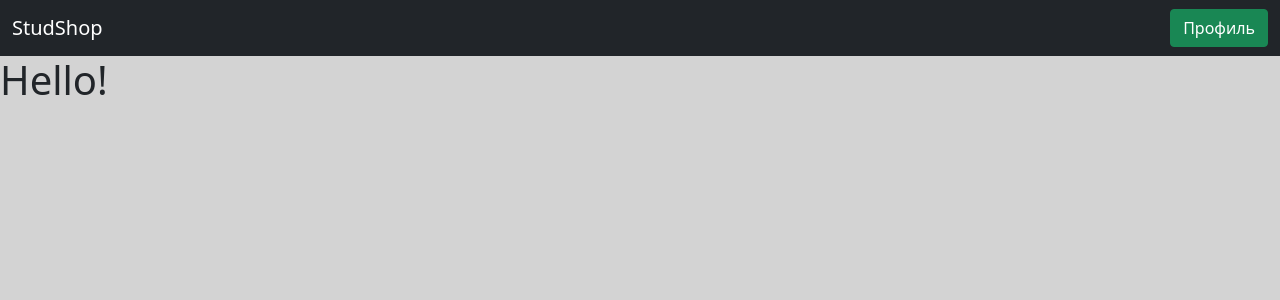
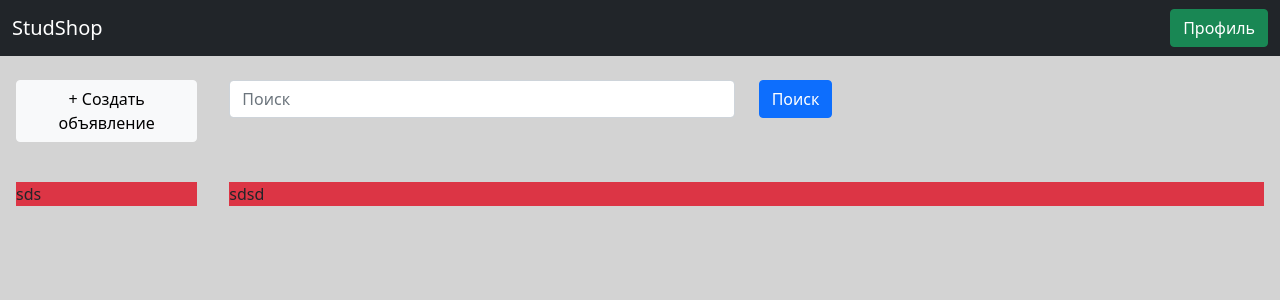
Before and after one commit to Kiruha01/StudShop, a React (Create React App) app in the folder frontend/: page / in a window 1280 px wide. Shown: the top 300 px of the page. Built offline with nearby package versions, Linux system fonts and the light colour scheme.

Commit message:
Create main page

```diff
--- a/frontend/package.json
+++ b/frontend/package.json
@@ -8,6 +8,7 @@
     "@testing-library/user-event": "^12.8.3",
     "react": "^17.0.2",
     "react-dom": "^17.0.2",
+    "react-router-dom": "^6.0.2",
     "react-scripts": "4.0.3",
     "web-vitals": "^1.1.2"
   },
--- a/frontend/src/App.js
+++ b/frontend/src/App.js
@@ -1,12 +1,18 @@
 import React from "react";
 import Header from "./components/Header";
+import {BrowserRouter, Route, Routes} from "react-router-dom";
+import MainPage from "./Pages/MainPage";
 
 function App() {
   return (
-    <div>
-        <Header/>
-      <h1>Hello!</h1>
-    </div>
+      <div>
+          <Header/>
+            <BrowserRouter>
+                <Routes>
+                    <Route path="/" element={<MainPage/>}/>
+                </Routes>
+            </BrowserRouter>
+      </div>
   );
 }
 
--- /dev/null
+++ b/frontend/src/Pages/MainPage.jsx
@@ -0,0 +1,28 @@
+import React from 'react';
+import SearchPanel from "../components/SearchPanel";
+
+const MainPage = () => {
+    return (
+        <div className="container-fluid">
+            <div className="row pt-2">
+                <div className="col-2 p-3">
+                    <button className="btn btn-light">+ Создать объявление</button>
+                </div>
+                <div className="col p-3">
+                    <SearchPanel/>
+                </div>
+            </div>
+            <div className="row pt-2">
+                <div className="col-2 p-3">
+                    <div className="bg-danger">sds</div>
+                </div>
+                <div className="col p-3">
+                    <div className="bg-danger">sdsd</div>
+                </div>
+            </div>
+        </div>
+
+    );
+};
+
+export default MainPage;
--- /dev/null
+++ b/frontend/src/components/SearchPanel.jsx
@@ -0,0 +1,16 @@
+import React from 'react';
+
+const SearchPanel = () => {
+    return (
+        <div className="row">
+            <div className="col">
+                <input type="text" className="form-control" id="inputPassword2" placeholder="Поиск"/>
+            </div>
+            <div className="col">
+                <button className="btn btn-primary mb-3">Поиск</button>
+            </div>
+        </div>
+    );
+};
+
+export default SearchPanel;
```
Also changed, not shown: 2 other files (tests, documents, lock files or other folders).
